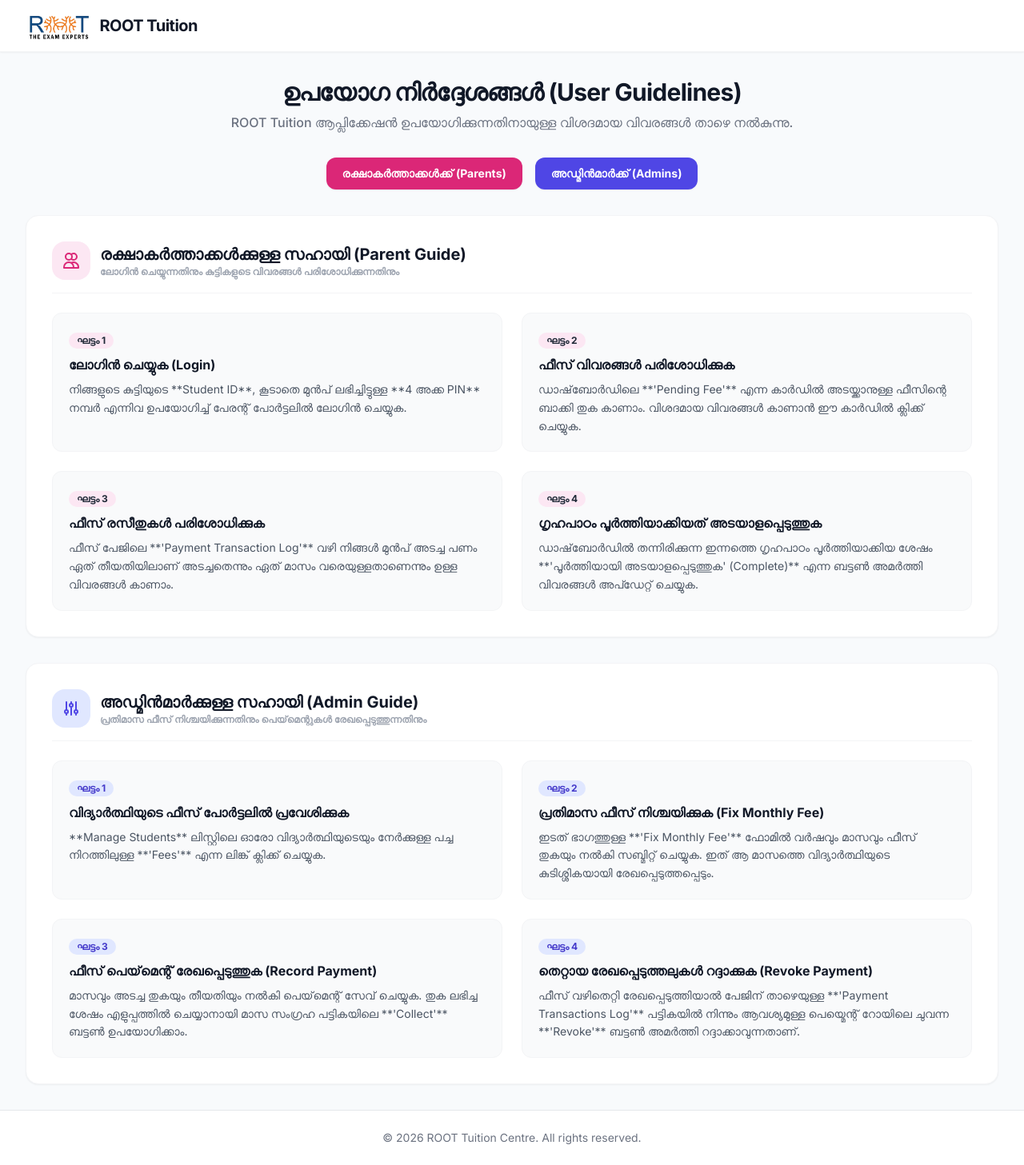
After one commit to Suhailirfani/root, a Django app: page /guidelines/ in a window 1280 px wide. The commit adds this page. Shown: the whole page at 80% size. Run offline with Django 5.2, Linux system fonts and the light colour scheme; some libraries are stand-ins or nearby versions.

Commit message:
Create Help Guidelines page in Malayalam for parents and admins

```diff
--- a/tuition/templates/tuition/base.html
+++ b/tuition/templates/tuition/base.html
@@ -61,6 +61,7 @@
                 <div class="flex items-center gap-2 sm:gap-4 flex-wrap justify-end">
                     {% if request.session.logged_in_student %}
                         <a href="{% url 'parent_dashboard' %}" class="text-brand-600 hover:text-brand-500 px-2 sm:px-3 py-2 rounded-md text-sm font-medium transition-colors">Dashboard</a>
+                        <a href="{% url 'guidelines' %}" class="text-gray-500 hover:text-gray-900 px-2 sm:px-3 py-2 rounded-md text-sm font-medium transition-colors">നിർദ്ദേശങ്ങൾ (Help)</a>
                         <a href="{% url 'parent_logout' %}" class="text-gray-500 hover:text-gray-900 px-2 sm:px-3 py-2 rounded-md text-sm font-medium transition-colors">Parent Logout</a>
                     {% elif request.user.is_authenticated %}
                         {% if is_global_admin %}
@@ -115,9 +116,11 @@
 
                         {% if request.user.is_superuser or request.user.profile.role == 'admin' %}
                             <a href="{% url 'admin_dashboard' %}" class="text-brand-600 hover:text-brand-500 px-2 sm:px-3 py-2 rounded-md text-sm font-medium transition-colors">Dashboard</a>
+                            <a href="{% url 'guidelines' %}" class="text-gray-500 hover:text-gray-900 px-2 sm:px-3 py-2 rounded-md text-sm font-medium transition-colors">നിർദ്ദേശങ്ങൾ (Help)</a>
                             <a href="{% url 'admin_logout' %}" class="text-gray-500 hover:text-gray-900 px-2 sm:px-3 py-2 rounded-md text-sm font-medium transition-colors whitespace-nowrap">Logout ({{ request.user.username }})</a>
                         {% else %}
                             <a href="{% url 'teacher_dashboard' %}" class="text-brand-600 hover:text-brand-500 px-2 sm:px-3 py-2 rounded-md text-sm font-medium transition-colors">Dashboard</a>
+                            <a href="{% url 'guidelines' %}" class="text-gray-500 hover:text-gray-900 px-2 sm:px-3 py-2 rounded-md text-sm font-medium transition-colors">നിർദ്ദേശങ്ങൾ (Help)</a>
                             <a href="{% url 'teacher_logout' %}" class="text-gray-500 hover:text-gray-900 px-2 sm:px-3 py-2 rounded-md text-sm font-medium transition-colors whitespace-nowrap">Logout ({{ request.user.username }})</a>
                         {% endif %}
                     {% endif %}
--- /dev/null
+++ b/tuition/templates/tuition/guidelines.html
@@ -0,0 +1,131 @@
+{% extends 'tuition/base.html' %}
+{% load static %}
+
+{% block title %}ഉപയോഗ നിർദ്ദേശങ്ങൾ - ROOT Tuition{% endblock %}
+
+{% block content %}
+<div class="max-w-7xl mx-auto px-4 sm:px-6 lg:px-8 py-8 space-y-8 bg-slate-50 min-h-screen">
+
+    <!-- Header -->
+    <div class="text-center space-y-2">
+        <h1 class="text-3xl font-extrabold text-gray-900 tracking-tight">ഉപയോഗ നിർദ്ദേശങ്ങൾ (User Guidelines)</h1>
+        <p class="text-gray-500 font-medium text-sm sm:text-base">ROOT Tuition ആപ്ലിക്കേഷൻ ഉപയോഗിക്കുന്നതിനായുള്ള വിശദമായ വിവരങ്ങൾ താഴെ നൽകുന്നു.</p>
+    </div>
+
+    <!-- Quick Navigation Tabs -->
+    <div class="flex justify-center gap-4">
+        <a href="#parent-guide" class="px-5 py-2.5 bg-brand-600 hover:bg-brand-700 text-white rounded-xl text-sm font-bold shadow-sm transition">
+            രക്ഷാകർത്താക്കൾക്ക് (Parents)
+        </a>
+        <a href="#admin-guide" class="px-5 py-2.5 bg-indigo-600 hover:bg-indigo-700 text-white rounded-xl text-sm font-bold shadow-sm transition">
+            അഡ്മിൻമാർക്ക് (Admins)
+        </a>
+    </div>
+
+    <!-- PARENT GUIDE SECTION -->
+    <div id="parent-guide" class="bg-white rounded-2xl shadow-sm border border-gray-100 p-6 sm:p-8 space-y-6 scroll-mt-20">
+        <div class="border-b border-gray-100 pb-4 flex items-center gap-3">
+            <span class="p-3 bg-brand-100 text-brand-600 rounded-2xl">
+                <svg xmlns="http://www.w3.org/2000/svg" class="h-6 w-6" fill="none" viewBox="0 0 24 24" stroke="currentColor">
+                    <path stroke-linecap="round" stroke-linejoin="round" stroke-width="2" d="M12 4.354a4 4 0 110 5.292M15 21H3v-1a6 6 0 0112 0v1zm0 0h6v-1a6 6 0 00-9-5.197M13 7a4 4 0 11-8 0 4 4 0 018 0z" />
+                </svg>
+            </span>
+            <div>
+                <h2 class="text-xl font-bold text-gray-900">രക്ഷാകർത്താക്കൾക്കുള്ള സഹായി (Parent Guide)</h2>
+                <p class="text-gray-400 text-xs font-semibold">ലോഗിൻ ചെയ്യുന്നതിനും കുട്ടികളുടെ വിവരങ്ങൾ പരിശോധിക്കുന്നതിനും</p>
+            </div>
+        </div>
+
+        <div class="grid grid-cols-1 md:grid-cols-2 gap-6">
+            <!-- Parent Step 1 -->
+            <div class="p-5 rounded-xl bg-gray-50 border border-gray-100 space-y-2">
+                <span class="inline-block px-2.5 py-0.5 rounded-full bg-brand-100 text-brand-700 text-xs font-bold uppercase">ഘട്ടം 1</span>
+                <h3 class="font-bold text-gray-900">ലോഗിൻ ചെയ്യുക (Login)</h3>
+                <p class="text-sm text-gray-600 leading-relaxed">
+                    നിങ്ങളുടെ കുട്ടിയുടെ **Student ID**, കൂടാതെ മുൻപ് ലഭിച്ചിട്ടുള്ള **4 അക്ക PIN** നമ്പർ എന്നിവ ഉപയോഗിച്ച് പേരന്റ് പോർട്ടലിൽ ലോഗിൻ ചെയ്യുക.
+                </p>
+            </div>
+
+            <!-- Parent Step 2 -->
+            <div class="p-5 rounded-xl bg-gray-50 border border-gray-100 space-y-2">
+                <span class="inline-block px-2.5 py-0.5 rounded-full bg-brand-100 text-brand-700 text-xs font-bold uppercase">ഘട്ടം 2</span>
+                <h3 class="font-bold text-gray-900">ഫീസ് വിവരങ്ങൾ പരിശോധിക്കുക</h3>
+                <p class="text-sm text-gray-600 leading-relaxed">
+                    ഡാഷ്‌ബോർഡിലെ **'Pending Fee'** എന്ന കാർഡിൽ അടയ്ക്കാനുള്ള ഫീസിന്റെ ബാക്കി തുക കാണാം. വിശദമായ വിവരങ്ങൾ കാണാൻ ഈ കാർഡിൽ ക്ലിക്ക് ചെയ്യുക.
+                </p>
+            </div>
+
+            <!-- Parent Step 3 -->
+            <div class="p-5 rounded-xl bg-gray-50 border border-gray-100 space-y-2">
+                <span class="inline-block px-2.5 py-0.5 rounded-full bg-brand-100 text-brand-700 text-xs font-bold uppercase">ഘട്ടം 3</span>
+                <h3 class="font-bold text-gray-900">ഫീസ് രസീതുകൾ പരിശോധിക്കുക</h3>
+                <p class="text-sm text-gray-600 leading-relaxed">
+                    ഫീസ് പേജിലെ **'Payment Transaction Log'** വഴി നിങ്ങൾ മുൻപ് അടച്ച പണം ഏത് തീയതിയിലാണ് അടച്ചതെന്നും ഏത് മാസം വരെയുള്ളതാണെന്നും ഉള്ള വിവരങ്ങൾ കാണാം.
+                </p>
+            </div>
+
+            <!-- Parent Step 4 -->
+            <div class="p-5 rounded-xl bg-gray-50 border border-gray-100 space-y-2">
+                <span class="inline-block px-2.5 py-0.5 rounded-full bg-brand-100 text-brand-700 text-xs font-bold uppercase">ഘട്ടം 4</span>
+                <h3 class="font-bold text-gray-900">ഗൃഹപാഠം പൂർത്തിയാക്കിയത് അടയാളപ്പെടുത്തുക</h3>
+                <p class="text-sm text-gray-600 leading-relaxed">
+                    ഡാഷ്‌ബോർഡിൽ തന്നിരിക്കുന്ന ഇന്നത്തെ ഗൃഹപാഠം പൂർത്തിയാക്കിയ ശേഷം **'പൂർത്തിയായി അടയാളപ്പെടുത്തുക' (Complete)** എന്ന ബട്ടൺ അമർത്തി വിവരങ്ങൾ അപ്ഡേറ്റ് ചെയ്യുക.
+                </p>
+            </div>
+        </div>
+    </div>
+
+    <!-- ADMIN GUIDE SECTION -->
+    <div id="admin-guide" class="bg-white rounded-2xl shadow-sm border border-gray-100 p-6 sm:p-8 space-y-6 scroll-mt-20">
+        <div class="border-b border-gray-100 pb-4 flex items-center gap-3">
+            <span class="p-3 bg-indigo-100 text-indigo-600 rounded-2xl">
+                <svg xmlns="http://www.w3.org/2000/svg" class="h-6 w-6" fill="none" viewBox="0 0 24 24" stroke="currentColor">
+                    <path stroke-linecap="round" stroke-linejoin="round" stroke-width="2" d="M12 6V4m0 2a2 2 0 100 4m0-4a2 2 0 110 4m-6 8a2 2 0 100-4m0 4a2 2 0 110-4m0 4v2m0-6V4m6 6v10m6-2a2 2 0 100-4m0 4a2 2 0 110-4m0 4v2m0-6V4" />
+                </svg>
+            </span>
+            <div>
+                <h2 class="text-xl font-bold text-gray-900">അഡ്മിൻമാർക്കുള്ള സഹായി (Admin Guide)</h2>
+                <p class="text-gray-400 text-xs font-semibold">പ്രതിമാസ ഫീസ് നിശ്ചയിക്കുന്നതിനും പെയ്‌മെന്റുകൾ രേഖപ്പെടുത്തുന്നതിനും</p>
+            </div>
+        </div>
+
+        <div class="grid grid-cols-1 md:grid-cols-2 gap-6">
+            <!-- Admin Step 1 -->
+            <div class="p-5 rounded-xl bg-gray-50 border border-gray-100 space-y-2">
+                <span class="inline-block px-2.5 py-0.5 rounded-full bg-indigo-100 text-indigo-700 text-xs font-bold uppercase">ഘട്ടം 1</span>
+                <h3 class="font-bold text-gray-900">വിദ്യാർത്ഥിയുടെ ഫീസ് പോർട്ടലിൽ പ്രവേശിക്കുക</h3>
+                <p class="text-sm text-gray-600 leading-relaxed">
+                    **Manage Students** ലിസ്റ്റിലെ ഓരോ വിദ്യാർത്ഥിയുടെയും നേർക്കുള്ള പച്ച നിറത്തിലുള്ള **'Fees'** എന്ന ലിങ്ക് ക്ലിക്ക് ചെയ്യുക.
+                </p>
+            </div>
+
+            <!-- Admin Step 2 -->
+            <div class="p-5 rounded-xl bg-gray-50 border border-gray-100 space-y-2">
+                <span class="inline-block px-2.5 py-0.5 rounded-full bg-indigo-100 text-indigo-700 text-xs font-bold uppercase">ഘട്ടം 2</span>
+                <h3 class="font-bold text-gray-900">പ്രതിമാസ ഫീസ് നിശ്ചയിക്കുക (Fix Monthly Fee)</h3>
+                <p class="text-sm text-gray-600 leading-relaxed">
+                    ഇടത് ഭാഗത്തുള്ള **'Fix Monthly Fee'** ഫോമിൽ വർഷവും മാസവും ഫീസ് തുകയും നൽകി സബ്മിറ്റ് ചെയ്യുക. ഇത് ആ മാസത്തെ വിദ്യാർത്ഥിയുടെ കുടിശ്ശികയായി രേഖപ്പെടുത്തപ്പെടും.
+                </p>
+            </div>
+
+            <!-- Admin Step 3 -->
+            <div class="p-5 rounded-xl bg-gray-50 border border-gray-100 space-y-2">
+                <span class="inline-block px-2.5 py-0.5 rounded-full bg-indigo-100 text-indigo-700 text-xs font-bold uppercase">ഘട്ടം 3</span>
+                <h3 class="font-bold text-gray-900">ഫീസ് പെയ്‌മെന്റ് രേഖപ്പെടുത്തുക (Record Payment)</h3>
+                <p class="text-sm text-gray-600 leading-relaxed">
+                    മാസവും അടച്ച തുകയും തീയതിയും നൽകി പെയ്‌മെന്റ് സേവ് ചെയ്യുക. തുക ലഭിച്ച ശേഷം എളുപ്പത്തിൽ ചെയ്യാനായി മാസ സംഗ്രഹ പട്ടികയിലെ **'Collect'** ബട്ടൺ ഉപയോഗിക്കാം.
+                </p>
+            </div>
+
+            <!-- Admin Step 4 -->
+            <div class="p-5 rounded-xl bg-gray-50 border border-gray-100 space-y-2">
+                <span class="inline-block px-2.5 py-0.5 rounded-full bg-indigo-100 text-indigo-700 text-xs font-bold uppercase">ഘട്ടം 4</span>
+                <h3 class="font-bold text-gray-900">തെറ്റായ രേഖപ്പെടുത്തലുകൾ റദ്ദാക്കുക (Revoke Payment)</h3>
+                <p class="text-sm text-gray-600 leading-relaxed">
+                    ഫീസ് വഴിതെറ്റി രേഖപ്പെടുത്തിയാൽ പേജിന് താഴെയുള്ള **'Payment Transactions Log'** പട്ടികയിൽ നിന്നും ആവശ്യമുള്ള പെയ്മെന്റ് റോയിലെ ചുവന്ന **'Revoke'** ബട്ടൺ അമർത്തി റദ്ദാക്കാവുന്നതാണ്.
+                </p>
+            </div>
+        </div>
+    </div>
+</div>
+{% endblock %}
--- a/tuition/urls.py
+++ b/tuition/urls.py
@@ -56,4 +56,5 @@ urlpatterns = [
     # Fee Management URLs
     path('portal/students/<int:student_id>/fees/', views.admin_student_fees_view, name='admin_student_fees'),
     path('dashboard/fees/', views.parent_fee_details_view, name='parent_fee_details'),
+    path('guidelines/', views.guidelines_view, name='guidelines'),
 ]
--- a/tuition/views.py
+++ b/tuition/views.py
@@ -1684,3 +1684,7 @@ def parent_fee_details_view(request):
         'total_paid': total_paid,
         'total_due': total_due,
     })
+
+
+def guidelines_view(request):
+    return render(request, 'tuition/guidelines.html')
```
